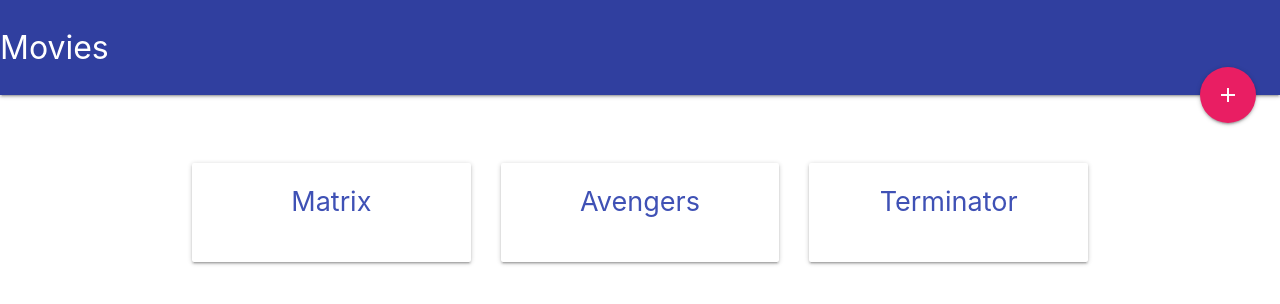
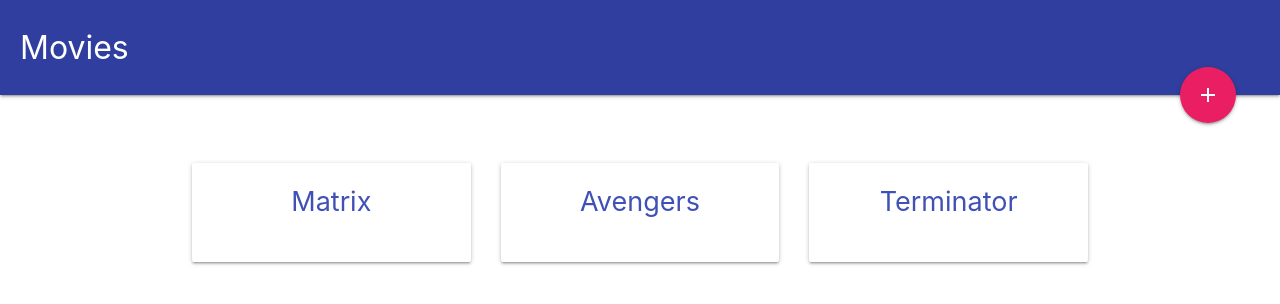
Before and after one commit to 19naim/movies-add, a Vue app: page / in a window 1280 px wide. Shown: the top 304 px of the page. Built offline with nearby package versions, Linux system fonts and the light colour scheme.

Commit message:
update navbar

```diff
--- a/src/components/Navbar.vue
+++ b/src/components/Navbar.vue
@@ -22,5 +22,8 @@
 </script>
 
 <style scoped>
+    .navbar nav{
+        padding: 0 20px;
+    }
 
 </style>
```
